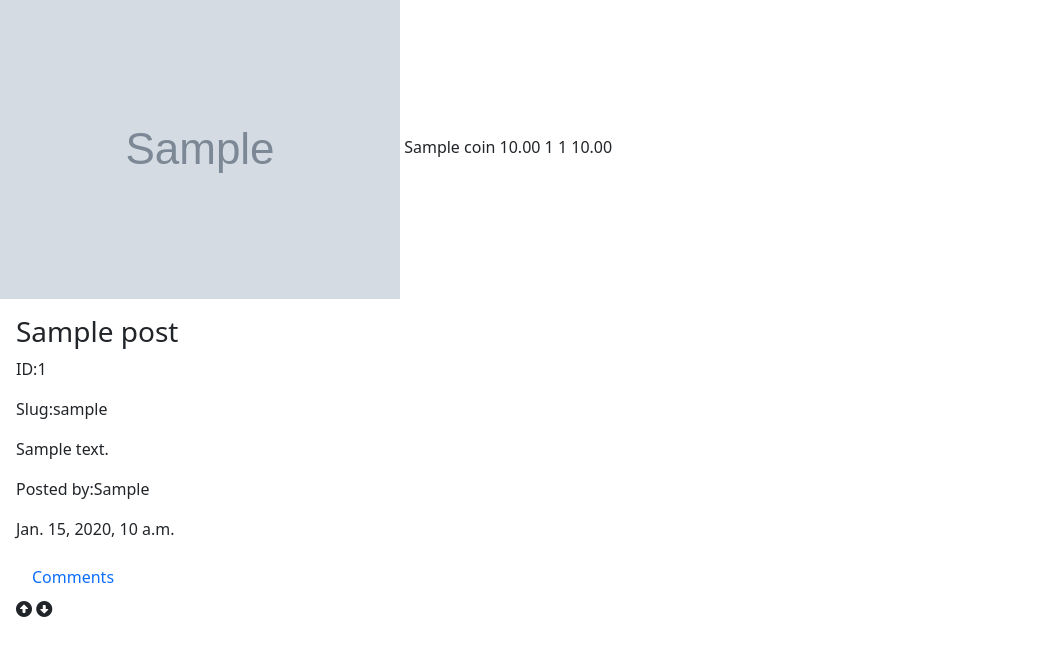
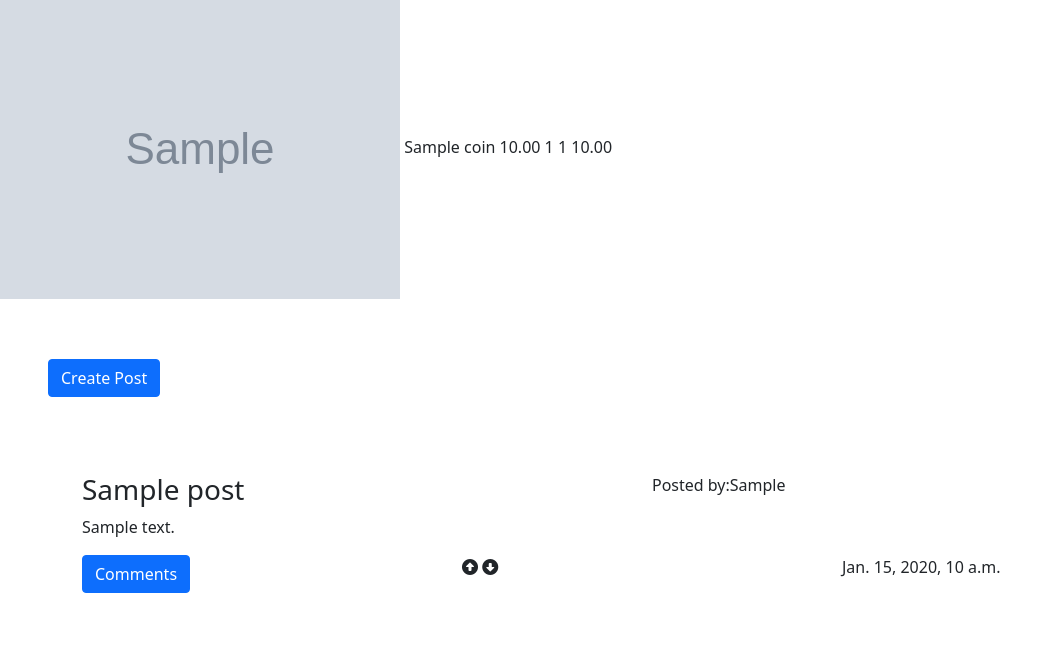
Before and after one commit to deano98/ms4-crypto, a Django app: template templates/coins.html in a window 1280 px wide. Shown: the part 61-717 px from the top of the page, without its empty margins (0-1062 px from the left). Run offline with Django 3.2, Linux system fonts and the light colour scheme; the template is opened without the code that fills it: values that come from a table or form of the project are taken from there, others are empty; tables that the repository leaves empty hold one stand-in row (values such as "Sample post"); grey boxes marked "Sample" are stand-in pictures; some libraries are stand-ins or nearby versions.

Commit message:
Add some styling and upvote / downvote functionality to posts

```diff
--- a/static/css/style.css
+++ b/static/css/style.css
@@ -1,3 +1,7 @@
 body {
     padding-top: 60px;
-  }
+}
+
+.create-post {
+  padding: 60px;
+}
--- a/templates/coins.html
+++ b/templates/coins.html
@@ -13,7 +13,7 @@
     {{ coin.price_change }}
 
 
-    {% if user.is_authenticated %}
+    <!-- {% if user.is_authenticated %}
 
         <form action="" method="POST">
             {{ post_form | crispy }}
@@ -22,7 +22,32 @@
             <button type="submit">Submit</button>
         </form>
 
-    {% endif %}
+    {% endif %} -->
+
+    <div class="row">
+        <div class="col create-post">
+          <p>
+              <button class="btn btn-primary" type="button" data-bs-toggle="collapse" data-bs-target="#collapseExample" aria-expanded="false" aria-controls="collapseExample">
+                Create Post
+              </button>
+          </p>
+            <div class="collapse" id="collapseExample">
+              <div class="card card-body">
+                  {% if user.is_authenticated %}
+                      <form action="" method="POST">
+                          {{ post_form | crispy }}
+                          {% csrf_token %}
+                          <input type="hidden" id="coin_name" name="coin_name" value="{{ coin.coin_id }}">
+                          <button type="submit">Submit</button>
+                      </form>
+                  {% else %}
+                      <p>You must be log in to create a post</p>
+                      <a class="btn btn-primary" href="{% url 'account_login' %}" role="button">Login</a><a class="btn btn-primary" href="{% url 'account_signup' %}" role="button">Register</a>
+                  {% endif %}
+              </div>
+            </div>
+        </div>
+    </div>
 
 
 
@@ -31,21 +56,33 @@
 
 {% for i in post %}
 
-
-<div class="col-md-8">
-    <div class="card-body">
+<div class="container">
+    <div class="row">
+      <div class="col">
         <h3>{{ i.title }}</h3>
-        <p>ID:{{ i.id }}</p>
-        <p>Slug:{{ i.slug }}</p>
-        <p>{{ i.content }}</p>
+      </div>
+      <div class="col">
         <p>Posted by:{{ i.user }}</p>
-        <p>{{ i.created_on }}</p>
-        <a class="nav-link active" aria-current="page" href="{% url 'coin_detail' i.slug %}">Comments</a>
+      </div>
+    </div>
+    <div class="row">
+        <div class="col">
+            <p>{{ i.content }}</p>
+        </div>
+    </div>
+    <div class="row">
+      <div class="col">
+        <a class="btn btn-primary" href="{% url 'coin_detail' i.slug %}" role="button">Comments</a>
+      </div>
+      <div class="col">
         <i class="fas fa-arrow-alt-circle-up upvote-click" data-post="{{ i.id }}"></i>
         <strong class="vote-count-{{ i.id }}"></strong><i class="fas fa-arrow-alt-circle-down downvote-click" data-post="{{ i.id }}"></i>
-
+      </div>
+      <div class="col">
+        <p>{{ i.created_on }}</p>
+      </div>
     </div>
-</div>
+  </div>
 
 
 
@@ -67,8 +104,9 @@
                 dataType:'json',
                 success: function(response){
                     let count = response.count
+                    let id = response.post_id
                     $(".vote-count-"+postid).html(count);
-                    console.log(count);
+                    console.log(count, id);
                 }
             });
         });
@@ -86,8 +124,9 @@
                 dataType:'json',
                 success: function(response){
                     let count = response.count
+                    let id = response.post_id
                     $(".vote-count-"+postid).html(count);
-                    console.log(count);
+                    console.log(count, id);
                 }
             });
         });
```
Also changed, not shown: app/views.py (+18 -22 lines), templates/coin_detail.html (+26 -14 lines), templates/index.html (+13 -12 lines).
